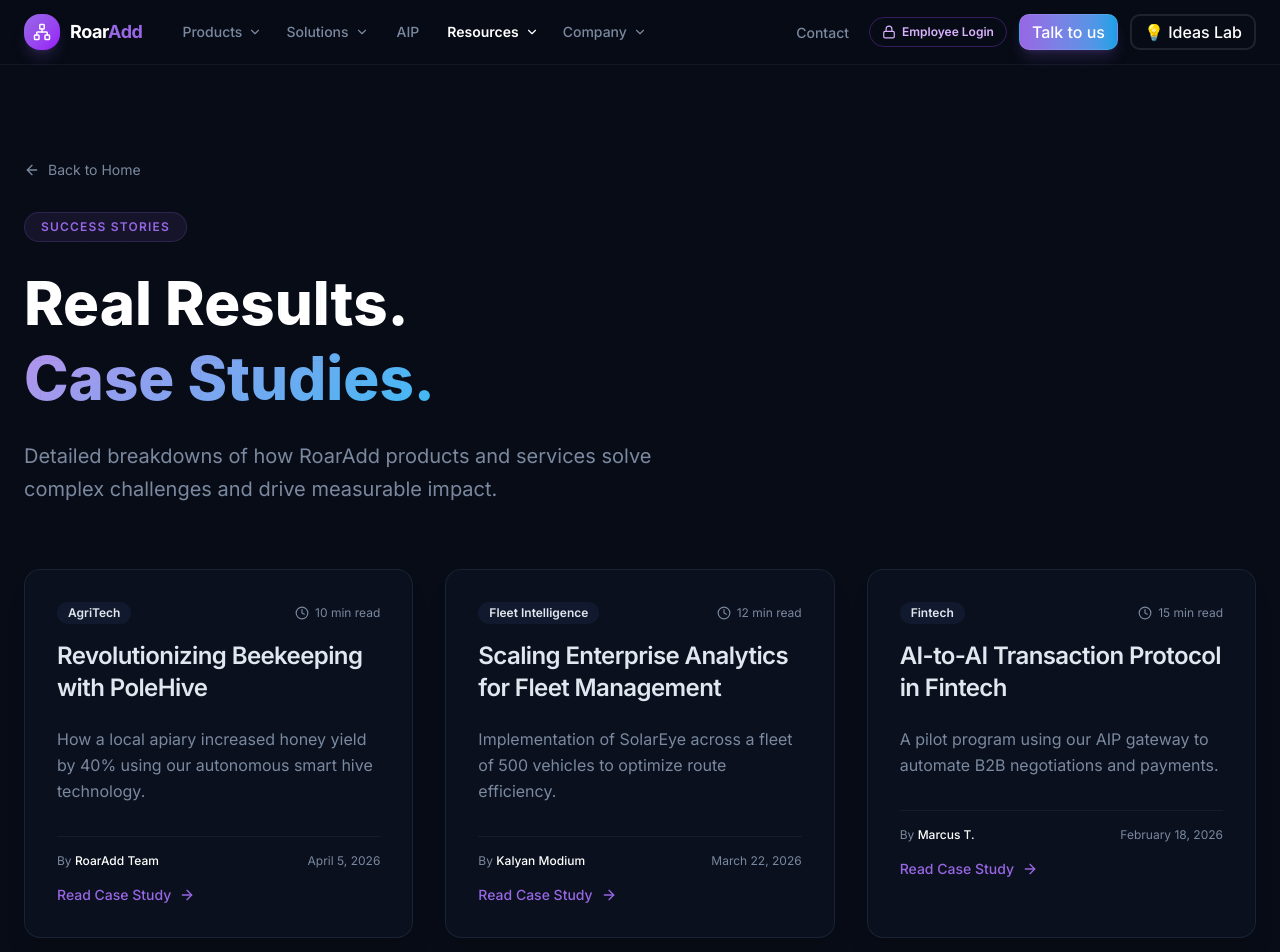
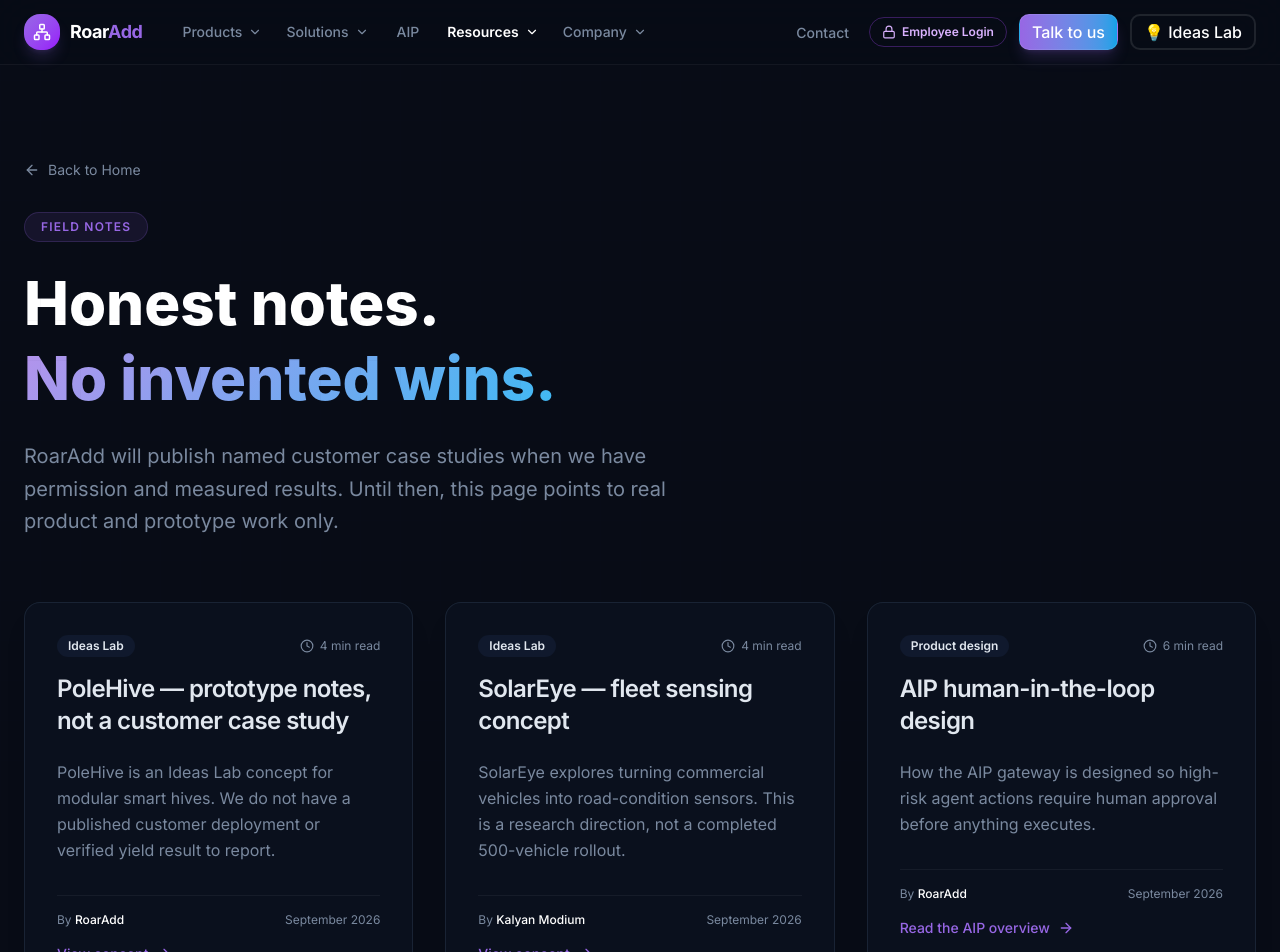
Before and after one commit to RoaraddTrackit-cloud/Roaradd-Services, a React (Vite) app in the folder website/: page /case-studies in a window 1280 px wide. Shown: the top 952 px of the page. Built offline with nearby package versions, Linux system fonts and the light colour scheme; a web font is replaced by a local one.

Commit message:
fix(website): honest field notes and working contact form intents

```diff
--- a/website/src/pages/CaseStudies.tsx
+++ b/website/src/pages/CaseStudies.tsx
@@ -7,34 +7,37 @@
 const studies = [
   {
     id: 1,
-    title: "Revolutionizing Beekeeping with PoleHive",
-    excerpt: "How a local apiary increased honey yield by 40% using our autonomous smart hive technology.",
-    date: "April 5, 2026",
-    category: "AgriTech",
-    author: "RoarAdd Team",
-    readTime: "10 min read",
-    href: "/ideas/polehive"
+    title: "PoleHive — prototype notes, not a customer case study",
+    excerpt: "PoleHive is an Ideas Lab concept for modular smart hives. We do not have a published customer deployment or verified yield result to report.",
+    date: "September 2026",
+    category: "Ideas Lab",
+    author: "RoarAdd",
+    readTime: "4 min read",
+    href: "/ideas/polehive",
+    cta: "View concept",
   },
   {
     id: 2,
-    title: "Scaling Enterprise Analytics for Fleet Management",
-    excerpt: "Implementation of SolarEye across a fleet of 500 vehicles to optimize route efficiency.",
-    date: "March 22, 2026",
-    category: "Fleet Intelligence",
+    title: "SolarEye — fleet sensing concept",
+    excerpt: "SolarEye explores turning commercial vehicles into road-condition sensors. This is a research direction, not a completed 500-vehicle rollout.",
+    date: "September 2026",
+    category: "Ideas Lab",
     author: "Kalyan Modium",
-    readTime: "12 min read",
-    href: "/ideas/solareye"
+    readTime: "4 min read",
+    href: "/ideas/solareye",
+    cta: "View concept",
   },
   {
     id: 3,
-    title: "AI-to-AI Transaction Protocol in Fintech",
-    excerpt: "A pilot program using our AIP gateway to automate B2B negotiations and payments.",
-    date: "February 18, 2026",
-    category: "Fintech",
-    author: "Marcus T.",
-    readTime: "15 min read",
-    href: "/services/aip"
-  }
+    title: "AIP human-in-the-loop design",
+    excerpt: "How the AIP gateway is designed so high-risk agent actions require human approval before anything executes.",
+    date: "September 2026",
+    category: "Product design",
+    author: "RoarAdd",
+    readTime: "6 min read",
+    href: "/aip",
+    cta: "Read the AIP overview",
+  },
 ];
 
 export default function CaseStudies() {
@@ -56,13 +59,13 @@
                 </button>
               </Link>
               <Badge variant="outline" className="mb-6 py-1.5 px-4 bg-primary/10 border-primary/20 text-primary uppercase tracking-widest text-xs">
-                Success Stories
+                Field notes
               </Badge>
               <h1 className="text-4xl md:text-6xl font-extrabold mb-6 leading-tight">
-                Real Results. <br /><span className="text-gradient">Case Studies.</span>
+                Honest notes. <br /><span className="text-gradient">No invented wins.</span>
               </h1>
               <p className="text-xl text-muted-foreground max-w-2xl leading-relaxed">
-                Detailed breakdowns of how RoarAdd products and services solve complex challenges and drive measurable impact.
+                RoarAdd will publish named customer case studies when we have permission and measured results. Until then, this page points to real product and prototype work only.
               </p>
             </motion.div>
 
@@ -97,7 +100,7 @@
                           <div className="text-xs text-muted-foreground">{study.date}</div>
                         </div>
                         <div className="mt-4 flex items-center gap-2 text-primary font-medium text-sm group-hover:gap-3 transition-all">
-                          Read Case Study <ArrowRight className="w-4 h-4" />
+                          {study.cta} <ArrowRight className="w-4 h-4" />
                         </div>
                       </CardContent>
                     </Card>
--- a/website/src/pages/Contact.tsx
+++ b/website/src/pages/Contact.tsx
@@ -4,12 +4,35 @@
 import { Button } from "@/components/ui/button";
 import { Badge } from "@/components/ui/badge";
 import { Input } from "@/components/ui/input";
-import { useState } from "react";
+import { useEffect, useState } from "react";
 
 export default function Contact() {
   const [submitted, setSubmitted] = useState(false);
   const [form, setForm] = useState({ name: "", email: "", company: "", message: "" });
-  const handleSubmit = (e: React.FormEvent) => { e.preventDefault(); setSubmitted(true); };
+
+  useEffect(() => {
+    const params = new URLSearchParams(window.location.search);
+    const intent = params.get("intent");
+    if (!intent) return;
+    const notes: Record<string, string> = {
+      "trackit-trial": "I would like to request a Trackit trial.",
+      "trackit-demo": "I would like a Trackit walkthrough.",
+      "trackit-enterprise": "I would like to talk about Trackit for enterprise.",
+      "farm-trial": "I would like to request Farm access.",
+      "farm-demo": "I would like a Farm walkthrough.",
+    };
+    if (notes[intent]) setForm((f) => ({ ...f, message: notes[intent] }));
+  }, []);
+
+  const handleSubmit = (e: React.FormEvent) => {
+    e.preventDefault();
+    const subject = encodeURIComponent(`RoarAdd inquiry from ${form.name || "website"}`);
+    const body = encodeURIComponent(
+      `Name: ${form.name}\nEmail: ${form.email}\nCompany: ${form.company || "—"}\n\n${form.message}`
+    );
+    window.location.href = `mailto:kalyan.modium@roaradd.com?subject=${subject}&body=${body}`;
+    setSubmitted(true);
+  };
   return (
     <div className="relative min-h-screen bg-background overflow-hidden">
       <div className="fixed inset-0 bg-grid-pattern opacity-10 pointer-events-none" />
@@ -31,8 +54,8 @@
                   {submitted ? (
                     <div className="text-center py-12">
                       <MessageSquare className="w-12 h-12 text-green-400 mx-auto mb-4" />
-                      <h3 className="text-2xl font-bold text-white mb-3">Message sent!</h3>
-                      <p className="text-muted-foreground mb-6">We will get back to you within 1 to 2 business days.</p>
+                      <h3 className="text-2xl font-bold text-white mb-3">Open your email app</h3>
+                      <p className="text-muted-foreground mb-6">Your mail client should open with the message ready. If it does not, write us at kalyan.modium@roaradd.com. We reply within 1 to 2 business days.</p>
                       <Button variant="outline" onClick={() => setSubmitted(false)}>Send another</Button>
                     </div>
                   ) : (
@@ -76,7 +99,7 @@
                       { icon: LayoutDashboard, color: "text-primary", name: "Trackit", href: "/trackit" },
                       { icon: Leaf, color: "text-green-400", name: "Farm", href: "/farm" },
                       { icon: Building2, color: "text-blue-400", name: "IT Consulting", href: "/services/it-consulting" },
-                      { icon: Bot, color: "text-purple-400", name: "AIP", href: "/services/aip" },
+                      { icon: Bot, color: "text-purple-400", name: "AIP", href: "/aip" },
                     ].map(item => (
                       <Link key={item.name} href={item.href}>
                         <div className="flex items-center gap-3 p-3 rounded-xl hover:bg-white/5 transition-colors cursor-pointer group">
```
